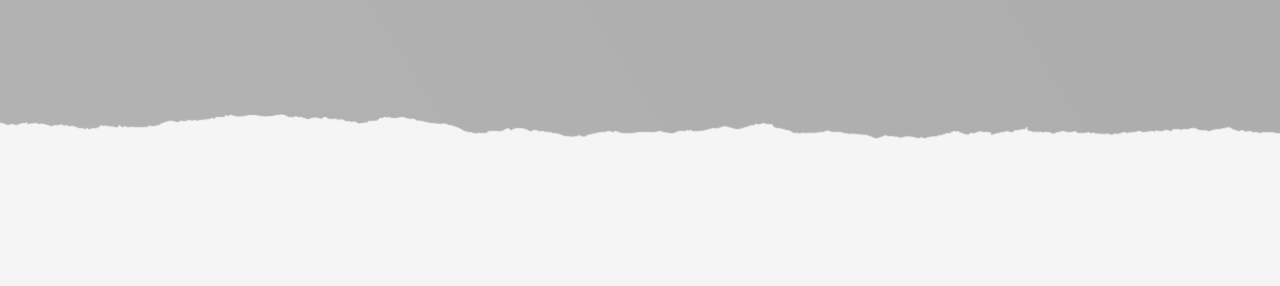
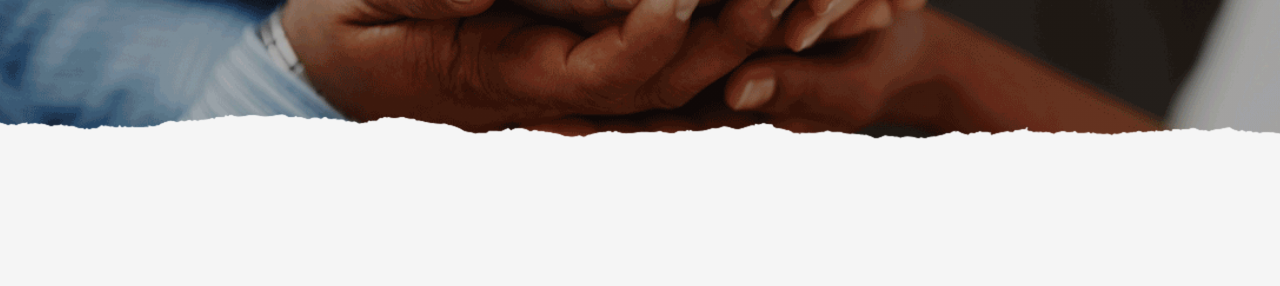
Before and after one commit to Helper90/helperfoundation.github.io, a plain HTML site: page donate/donate.html in a window 1280 px wide. Shown: the part 389-675 px from the top of the page. Drawn offline with Linux system fonts and the light colour scheme.

Commit message:
Update donate.html

```diff
--- a/donate/donate.html
+++ b/donate/donate.html
@@ -53,7 +53,7 @@
           </nav>
         </div>
       </header>
-      <section class="parallax-container" data-parallax-img="images/donar.jpg">
+      <section class="parallax-container" data-parallax-img="images/donar.png">
         <div class="parallax-content breadcrumbs-custom context-dark">
           <div class="container">
             <div class="row justify-content-center">
```
